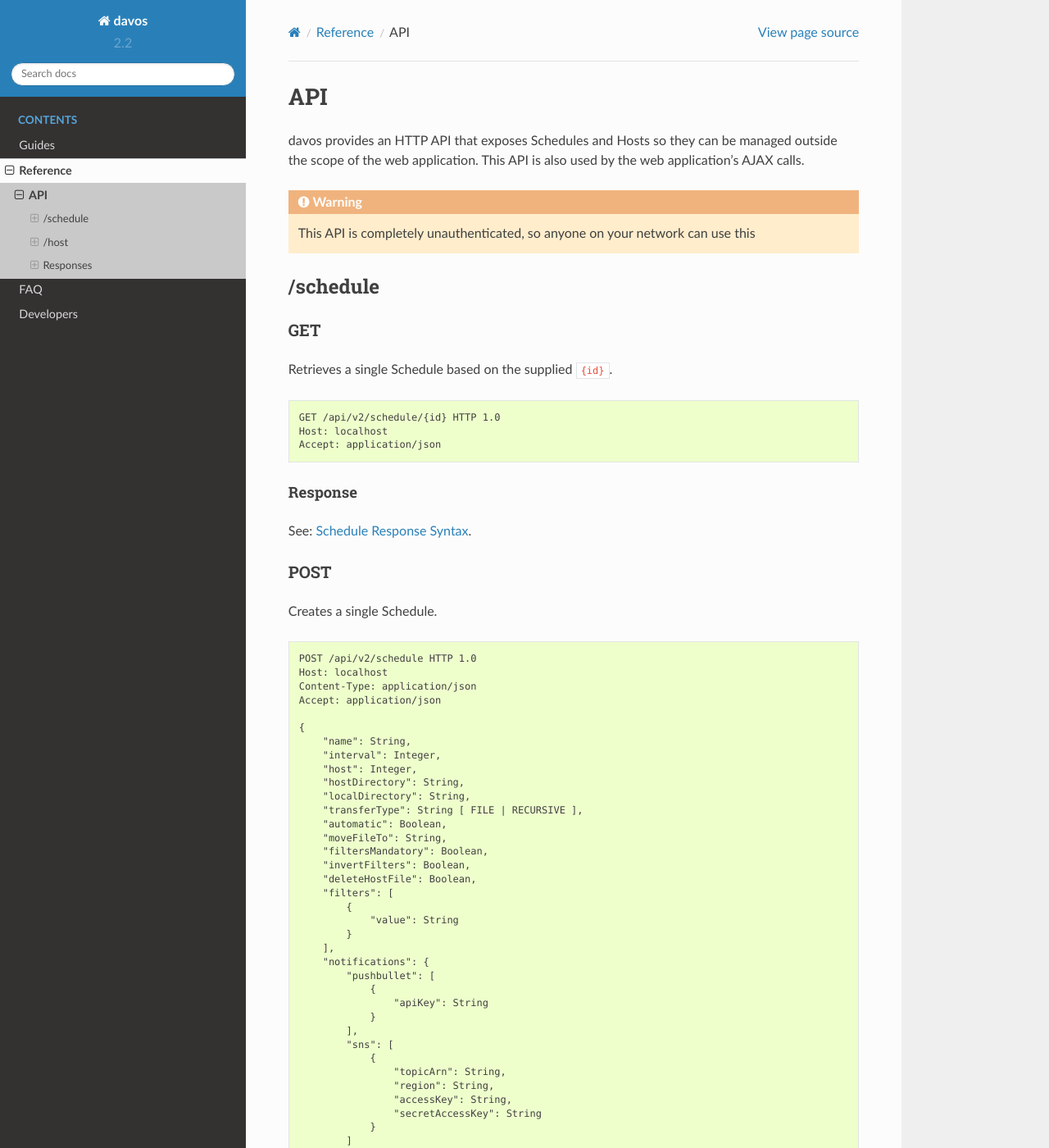
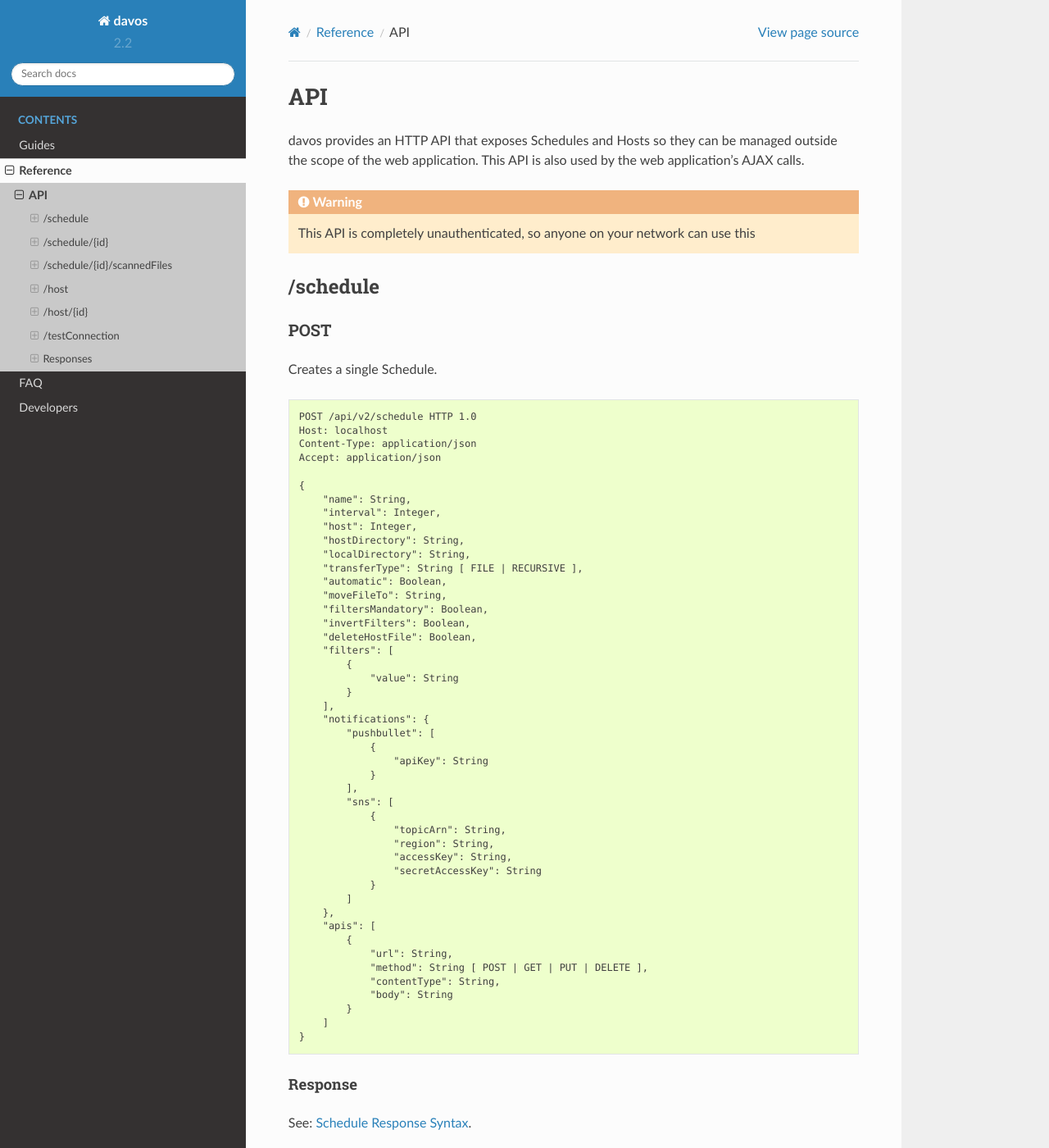
Before and after one commit to linuxserver/davos, a Sphinx documentation site: the page built from docs/source/reference/api.rst, in a window 1280 px wide and 1400 px high. Shown: the whole window at 82% size. Built offline with Sphinx 7.4.7 and the Read the Docs theme 2.0.0, drawn with Linux system fonts in a browser that asks for light colours; some of the changed text lies outside the part shown.

```diff
--- a/docs/source/reference/api.rst
+++ b/docs/source/reference/api.rst
@@ -12,21 +12,6 @@ AJAX calls.
 /schedule
 *********
 
-GET
----
-
-Retrieves a single Schedule based on the supplied ``{id}``.
-
-.. code-block:: text
-
-    GET /api/v2/schedule/{id} HTTP 1.0
-    Host: localhost
-    Accept: application/json
-
-Response
-========
-
-See: :ref:`Schedule Response Syntax <schedule-response>`.
 
 POST
 ----
@@ -81,6 +66,26 @@ Creates a single Schedule.
             }
         ]
     }
+
+Response
+========
+
+See: :ref:`Schedule Response Syntax <schedule-response>`.
+
+**************
+/schedule/{id}
+**************
+
+GET
+---
+
+Retrieves a single Schedule based on the supplied ``{id}``.
+
+.. code-block:: text
+
+    GET /api/v2/schedule/{id} HTTP 1.0
+    Host: localhost
+    Accept: application/json
 
 Response
 ========
@@ -170,29 +175,38 @@ Response
 .. code-block:: javascript
 
     {
-        "status":  String [ OK ],
-        "body": null
+        "status":  String [ OK | Failed ],
+        "body": String
     }
 
-*****
-/host
-*****
+***************************
+/schedule/{id}/scannedFiles
+***************************
 
-GET
----
+DELETE
+------
 
-Retrieves a single Host based on the given ``{id}``.
+Clears all items in the given Schedule's ``lastScannedFiles``.
 
 .. code-block:: text
 
-    GET /api/v2/host/{id}
+    DELETE /api/v2/schedule/{id}/scannedFiles HTTP 1.0
     Host: localhost
     Accept: application/json
 
 Response
 ========
 
-See: :ref:`Host Response Syntax <host-response>`.
+.. code-block:: javascript
+
+    {
+        "status":  String [ OK | Failed ],
+        "body": String
+    }
+
+*****
+/host
+*****
 
 POST
 ----
@@ -218,6 +232,26 @@ Creates a new Host.
     }
 
 .. note:: If ``identityFileEnabled`` is set to TRUE, you must also provide ``identityFile``, otherwise provide ``password``.
+
+**********
+/host/{id}
+**********
+
+GET
+---
+
+Retrieves a single Host based on the given ``{id}``.
+
+.. code-block:: text
+
+    GET /api/v2/host/{id}
+    Host: localhost
+    Accept: application/json
+
+Response
+========
+
+See: :ref:`Host Response Syntax <host-response>`.
 
 PUT
 ---
@@ -266,11 +300,48 @@ Response
 .. code-block:: javascript
 
     {
-        "status":  String [ OK ],
-        "body": null
+        "status":  String [ OK | Failure ],
+        "body": String
     }
 
 .. warning:: If the Host you are attempting to delete is being used by an active Schedule, the DELETE call will fail.
+
+***************
+/testConnection
+***************
+
+POST
+----
+
+Allows you to assert whether or not the provided payload contains valid Host information.
+
+.. code-block:: text
+
+    POST /api/v2/testConnection
+    Host: localhost
+    Content-Type: application/json
+
+    {
+        "id": Integer,
+        "name": String,
+        "address": String,
+        "port": Integer,
+        "protocol": String [ FTP | FTPS | SFTP ],
+        "username": String,
+        "password": String,
+        "identityFile": String,
+        "identityFileEnabled": Boolean
+    }
+
+Response
+========
+
+.. code-block:: javascript
+
+    {
+        "status":  String [ OK | Failed ],
+        "body": String
+    }
 
 *********
 Responses
```
